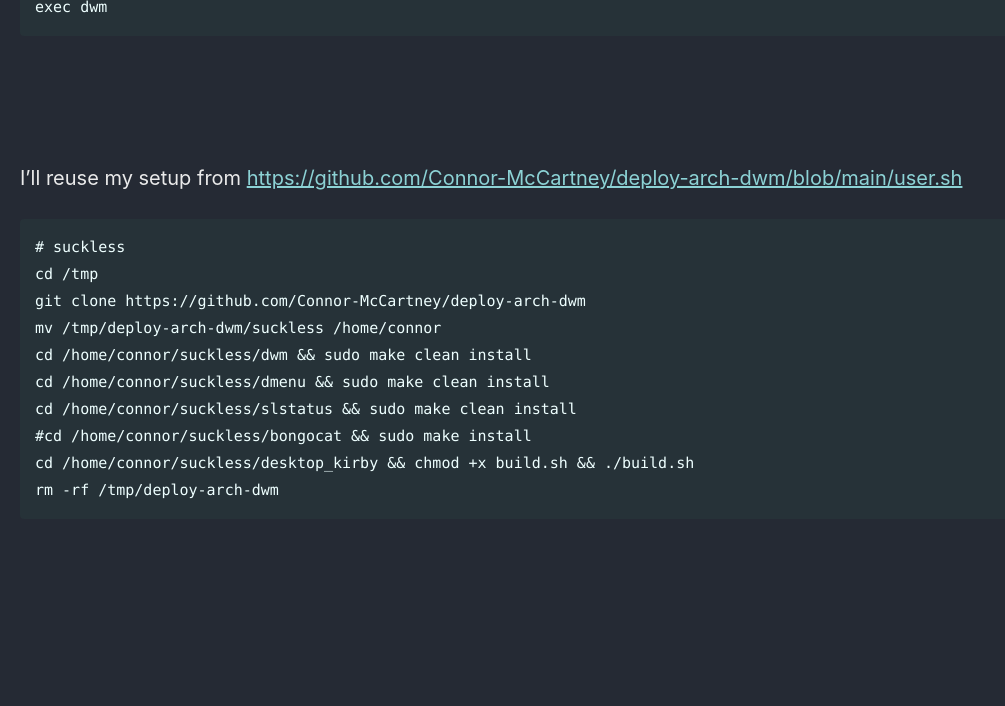
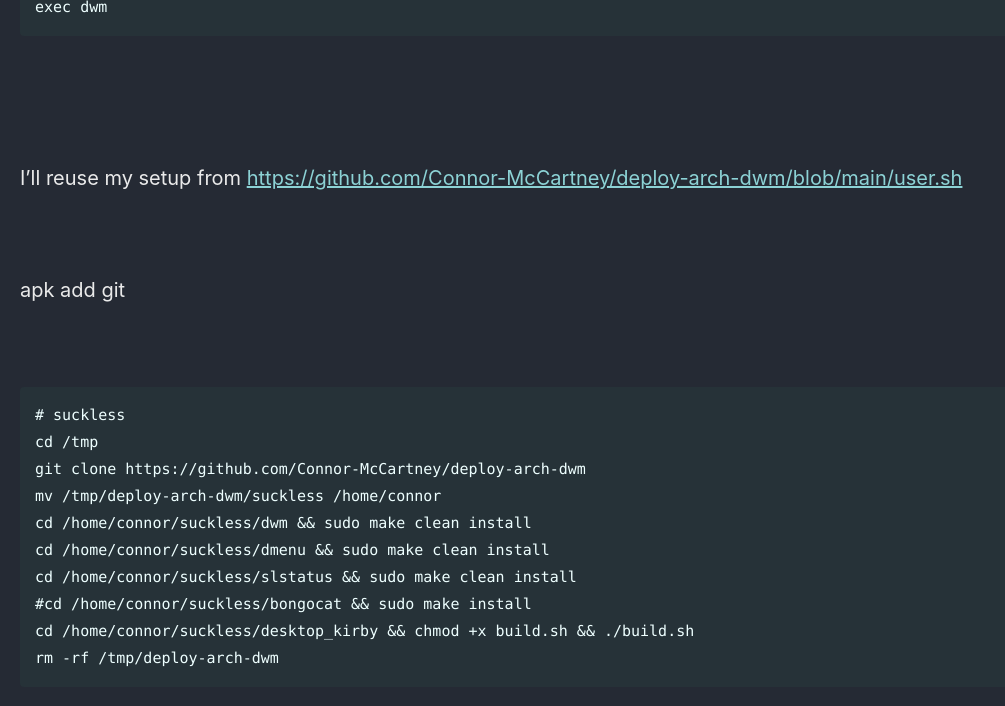
Before and after one commit to Connor-McCartney/Connor-McCartney.github.io, a Jekyll site: the page built from _pages/misc/alpine.md, in a window 1280 px wide and 900 px high, scrolled down 948 px. Shown: the top 706 px of the window, without its empty margins (0-1005 px from the left). Built offline with Jekyll 4.4.1, drawn with Linux system fonts in a browser that asks for light colours; cached includes are drawn as plain includes; our own code applies the rules of GitHub Pages for plain Markdown files.

Commit message:
Update alpine.md

````diff
--- a/_pages/misc/alpine.md
+++ b/_pages/misc/alpine.md
@@ -51,6 +51,14 @@ exec dwm
 I'll reuse my setup from <https://github.com/Connor-McCartney/deploy-arch-dwm/blob/main/user.sh>
 
 
+<br>
+
+apk add git
+
+<br>
+
+
+
 ```
 # suckless
 cd /tmp
````
